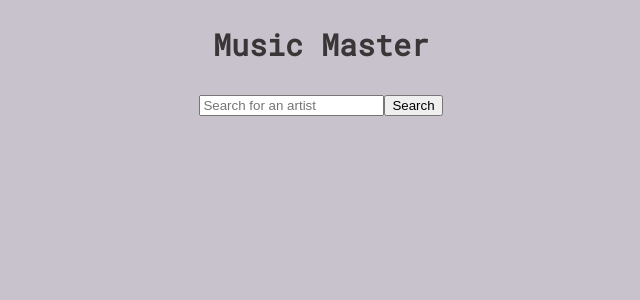
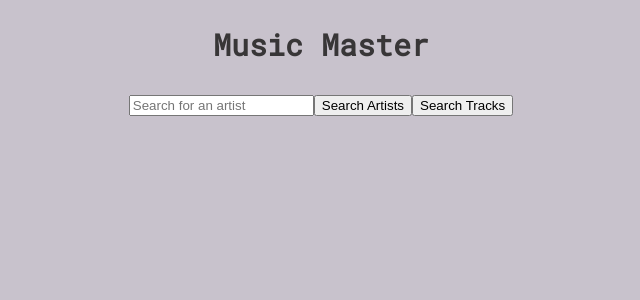
Before and after one commit to tr-stan/music-master, a React (Vite) app: page / in a window 1280 px wide. Shown: the top 300 px of the page, without its empty margins (319-959 px from the left). Built offline with nearby package versions, Linux system fonts and the light colour scheme.

Commit message:
added axios, fixed searchArtists method and state to display artists lists properly

```diff
--- a/package.json
+++ b/package.json
@@ -19,6 +19,7 @@
   "dependencies": {
     "@babel/core": "^7.4.5",
     "@babel/plugin-proposal-class-properties": "^7.4.4",
+    "axios": "^0.19.0",
     "live-server": "^1.2.1",
     "parcel-bundler": "^1.12.3",
     "react": "^16.8.6",
--- a/src/Components/App.js
+++ b/src/Components/App.js
@@ -1,15 +1,35 @@
 import React, { Component } from 'react';
+import axios from 'axios';
+import ArtistList from './ArtistList';
 
+const API_URL = (process.env.NODE_ENV !== 'production') ? 'http://localhost:4321' : 'https://audio-vision.herokuapp.com';
 
 export default class App extends Component {
-	state = { artistQuery: '' };
+    state = { query: '', artists: null};
 
-	updateArtistQuery = event => {
+    updateQuery = event => {
         console.log('event', event.target.value)
-		this.setState({ artistQuery: event.target.value })
+        this.setState({ query: event.target.value })
     }
 
-	searchArtist = () => {
+    searchArtists = () => {
+        let artist = encodeURI(this.state.query)
+        axios.get(`http://localhost:4321/artists/${artist}`)
+            .then(results => {
+                if (results.data.total > 0) {
+                    this.setState({
+                        artists: results.data.items
+                    })
+                    console.log("artist search results:", this.state.artists)
+                } else { this.setState({ artists: null }) }
+            })
+            .catch(error => {
+                console.log("There was an error fetching artist data", error.message);
+            })
+        console.log('this.state', this.state)
+    }
+
+    searchTrack = () => {
         console.log('this.state', this.state)
     }
 
@@ -24,11 +44,13 @@ export default class App extends Component {
             <div id="app">
               <h2>Music Master</h2>
               <input
-              	onChange={this.updateArtistQuery}
+              	onChange={this.updateQuery}
               	onKeyPress={this.handleKeyPress}
               	placeholder='Search for an artist'
               />
-              <button onClick={this.searchArtist}>Search</button>
+              <button onClick={this.searchArtists}>Search Artists</button>
+              <button onClick={this.searchTrack}>Search Tracks</button>
+              {this.state.artists ? <ArtistList artists={this.state.artists}/> : null }
 			</div>
         )
     }
--- /dev/null
+++ b/src/Components/ArtistList.js
@@ -0,0 +1,20 @@
+import React from 'react';
+
+const ArtistList = props => {
+	let artistList = props.artists.map((artist, index ) => {
+		return (
+			<li key={index} id={artist.id}>{artist.name}</li>
+		)
+	})
+
+	return (
+		<div>
+			<h2>Artists</h2>
+			<ul>
+				{artistList}
+			</ul>
+		</div>
+	)
+}
+
+export default ArtistList;
--- a/src/index.css
+++ b/src/index.css
@@ -43,3 +43,7 @@ p {
 .dark .link {
 	color: rgb(153, 178, 221);
 }
+
+#logo {
+	max-width: 40vw;
+}
```
Also changed, not shown: src/assets/tri-be_logo.png (added), 1 other file (tests, documents, lock files or other folders). Lines whose indentation alone changed are shown as unchanged.
